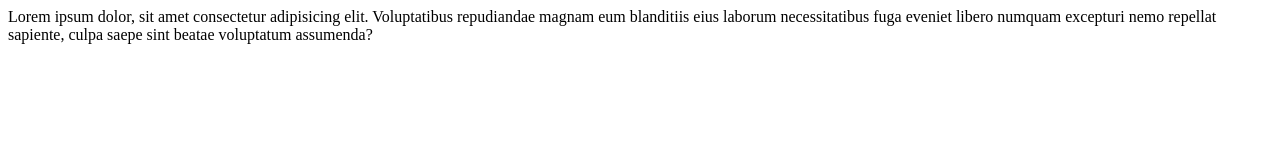
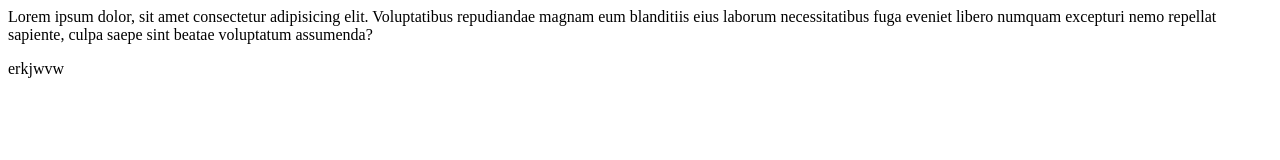
Before and after one commit to sambhavKhanna/git-test, a plain HTML site: page index.html in a window 1280 px wide. Drawn offline with Linux system fonts and the light colour scheme.

Commit message:
updated index

```diff
--- a/index.html
+++ b/index.html
@@ -7,5 +7,6 @@
 </head>
 <body>
     Lorem ipsum dolor, sit amet consectetur adipisicing elit. Voluptatibus repudiandae magnam eum blanditiis eius laborum necessitatibus fuga eveniet libero numquam excepturi nemo repellat sapiente, culpa saepe sint beatae voluptatum assumenda?
+    <p>erkjwvw</p>
 </body>
 </html>
```
